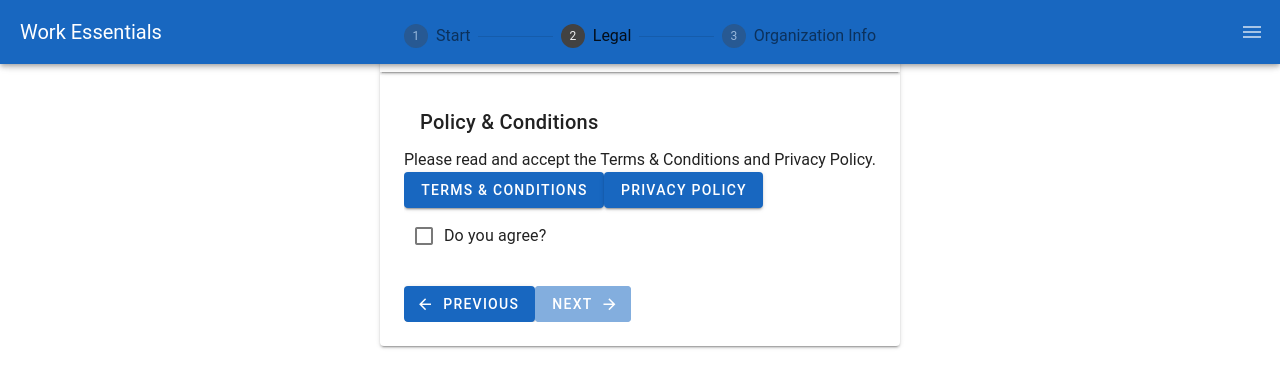
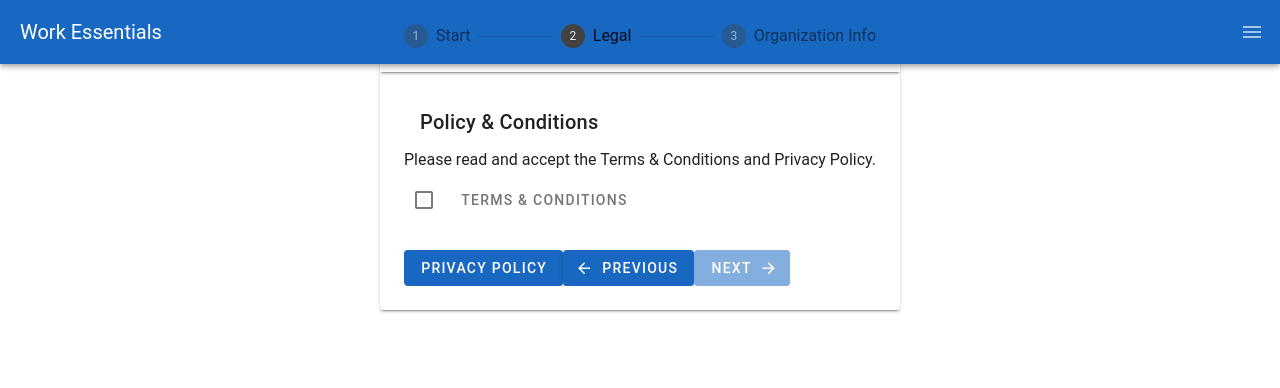
Before and after one commit to lottjerry/my-job-essentials, a Nuxt app: page /dashboard/organization-register in a window 1280 px wide. Both pictures are taken after a click on the button "NEXT". Shown: the top 388 px of the page. Built offline with nearby package versions, Linux system fonts and the light colour scheme.

Commit message:
Finished terms and conditions checkbox functionality

```diff
--- a/components/TermsAndConditions.vue
+++ b/components/TermsAndConditions.vue
@@ -47,17 +47,23 @@
       praesentium quasi, quaerat magnam illo.
     </v-card-text>
     <v-card-actions class="d-flex justify-end">
-      <v-btn :disabled="offSetTop < 575" variant="plain">I accept</v-btn>
+      <v-btn @click="haveReadandAccept" :disabled="offSetTop < 575" variant="plain">I accept</v-btn>
     </v-card-actions>
   </v-card>
 </template>
 
 <script setup>
+  import { useAppStore } from '~/stores/appStore'
+
+  const appStore = useAppStore()
   const offSetTop = ref(0)
-  const read = ref(false)
+
+  const haveReadandAccept = () => {
+    appStore.termsAndConditionsOverlay = false
+    appStore.acceptTermsAndConditions = true
+  }
 
   const onScroll = (e) => {
     offSetTop.value = e.target.scrollTop
   }
-
 </script>
--- a/nuxt.config.ts
+++ b/nuxt.config.ts
@@ -2,5 +2,10 @@
 export default defineNuxtConfig({
   compatibilityDate: '2024-04-03',
   devtools: { enabled: true },
-  modules: ['vuetify-nuxt-module', '@nuxt/icon', '@vee-validate/nuxt',]
+  modules: [
+    'vuetify-nuxt-module',
+    '@nuxt/icon',
+    '@vee-validate/nuxt',
+    '@pinia/nuxt',
+  ]
 })
--- a/package.json
+++ b/package.json
@@ -11,6 +11,7 @@
   },
   "dependencies": {
     "@nuxt/icon": "^1.5.1",
+    "@pinia/nuxt": "^0.5.4",
     "@vee-validate/nuxt": "^4.13.2",
     "@vee-validate/yup": "^4.13.2",
     "nuxt": "^3.13.0",
--- a/pages/dashboard/organization-register.vue
+++ b/pages/dashboard/organization-register.vue
@@ -25,26 +25,32 @@
           <p>
             Please read and accept the Terms & Conditions and Privacy Policy.
           </p>
-          <v-overlay persistent scroll-strategy="block" v-model="termsAndConditionsOverlay"
-          class="justify-center align-center"
+          <v-overlay
+            persistent
+            scroll-strategy="block"
+            v-model="appStore.termsAndConditionsOverlay"
+            class="align-center justify-center"
             ><TermsAndConditions
           /></v-overlay>
-
-          <v-btn
-            @click="termsAndConditionsOverlay = !termsAndConditionsOverlay"
-            color="primary"
-            >Terms & Conditions</v-btn
-          >
-          <v-btn color="primary">Privacy Policy</v-btn>
-
           <v-form ref="form">
             <v-checkbox
-              v-model="checkbox"
-              :rules="[(v) => !!v || 'You must agree to continue!']"
-              label="Do you agree?"
-              required
-            ></v-checkbox>
+              :disabled="!appStore.acceptTermsAndConditions && !Error"
+              :rules="[(v) => !!v || 'You must agree to the Terms & !']"
+              color="success"
+              v-model="appStore.acceptTermsAndConditions"
+              ><template v-slot:label>
+                <v-btn
+                  class="active-btn"
+                  variant="plain"
+                  @click="appStore.termsAndConditionsOverlay = true"
+                  :color="appStore.acceptTermsAndConditions ? 'green' : null"
+                  >Terms & Conditions</v-btn
+                ></template
+              >
+            </v-checkbox>
           </v-form>
+
+          <v-btn color="primary">Privacy Policy</v-btn>
           <v-btn prepend-icon="mdi-arrow-left" @click="step--" color="primary"
             >Previous</v-btn
           >
@@ -69,15 +75,13 @@
 </template>
 
 <script setup>
-  import { ref } from 'vue'
-
+  import { useAppStore } from '~/stores/appStore'
   definePageMeta({
     layout: 'auth-layout',
   })
 
   const step = ref(1) // Current step in the stepper
-  const checkbox = ref(false) // Checkbox status
-  const termsAndConditionsOverlay = ref(false)
+  const appStore = useAppStore()
 
   // Function to move to the next step
   const nextStep = () => {
@@ -88,3 +92,10 @@
     step.value++
   }
 </script>
+
+<style scoped>
+  /* Ensure the button remains active even when the checkbox is disabled */
+  .active-btn {
+    pointer-events: auto;
+  }
+</style>
--- /dev/null
+++ b/stores/appStore.js
@@ -0,0 +1,11 @@
+import { defineStore } from 'pinia'
+
+export const useAppStore = defineStore('appStore', () => {
+  const termsAndConditionsOverlay = ref(false)
+  const acceptTermsAndConditions = ref(false)
+
+  return {
+    termsAndConditionsOverlay,
+    acceptTermsAndConditions
+  }
+})
```
Also changed, not shown: 1 other file (tests, documents, lock files or other folders).
